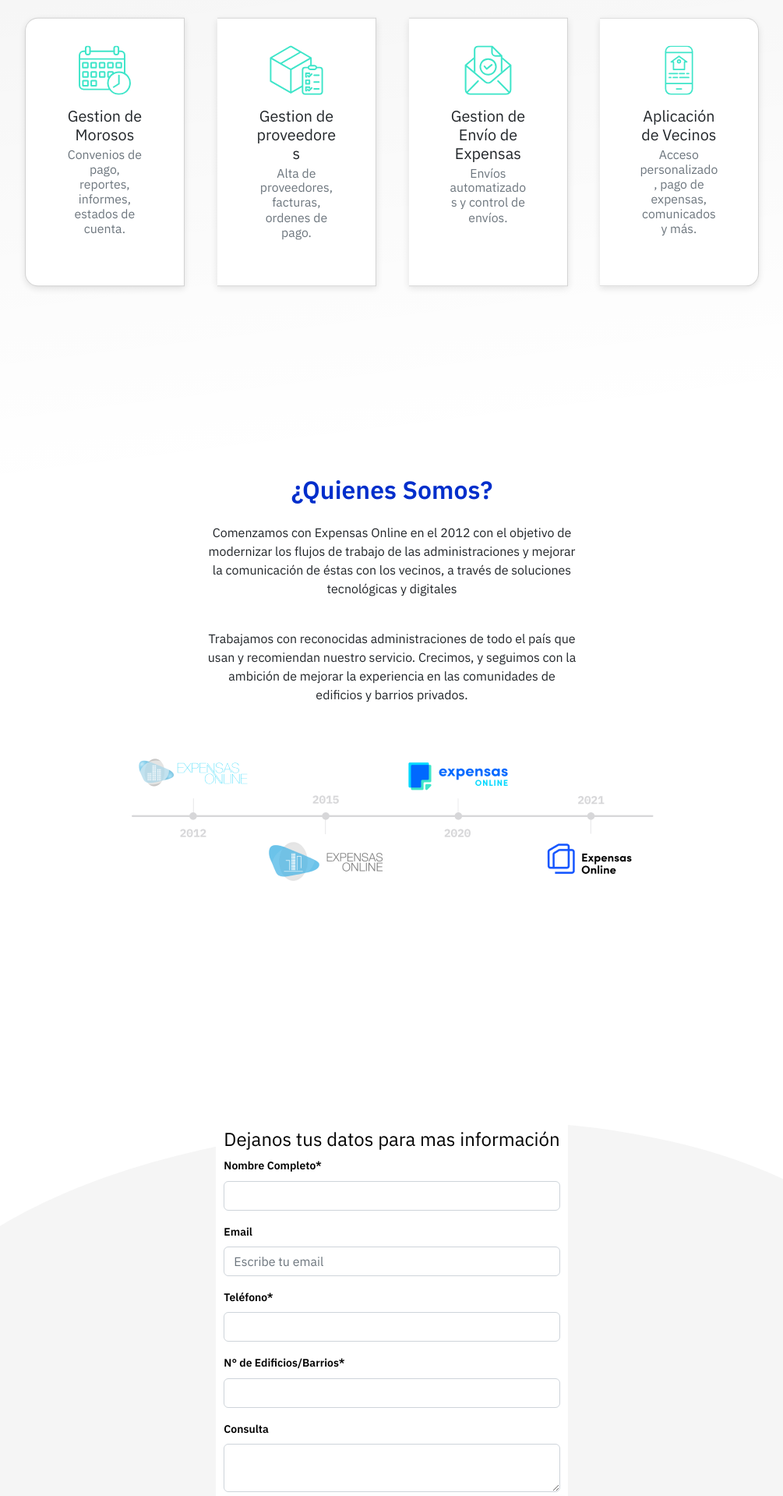
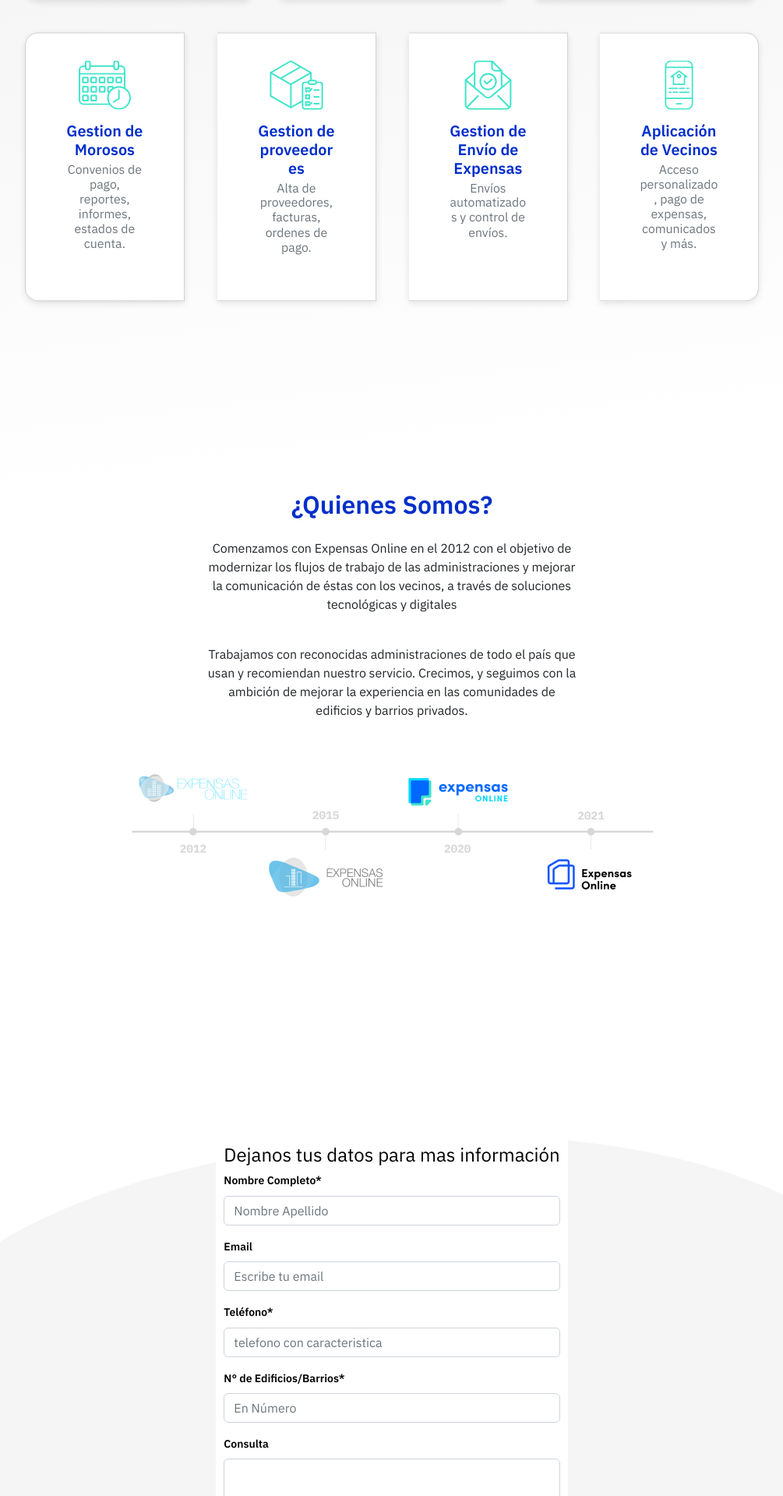
Before and after one commit to WFederico97/expensas-pro-cloned, a React (Create React App) app: page / in a window 1280 px wide. Shown: the part 2541-4460 px from the top of the page at 78% size, without its empty margins (137-1142 px from the left). Built offline with nearby package versions, Linux system fonts and the light colour scheme.

Commit message:
FIX: minor fixes

```diff
--- a/src/App.css
+++ b/src/App.css
@@ -32,9 +32,10 @@ html {
 }
 
 /*section1*/
-.sectionHome1 {
+.sectionHome1  {
   padding: 3em;
 }
+
 
 .list {
   list-style-image: url('../public/images/bullet.svg');
--- a/src/App.js
+++ b/src/App.js
@@ -8,7 +8,6 @@ import GreetingHeroe from "./components/heroe-greeting/heroe-greeting";
 import Footer from "./components/footer/footer";
 import Preguntas from "./components/qa/qa";
 import Home from "./components/home/home";
-
 
 
 
--- a/src/components/cards/cardExpensas.css
+++ b/src/components/cards/cardExpensas.css
@@ -15,6 +15,10 @@
     transform: scale(1.03) ;
     transition-duration: .3s;
     box-shadow: 0 20px 20px -7px rgb(50 50 93 / 10%), 3px 18px 16px -7px rgb(0 0 0 / 20%), 0 -12px 16px -4px rgb(0 0 0 / 3%);
+}
+.card-title {
+    color: #002ECB;
+    font-weight: bolder;
 }
 .cardImgHeroe {
     height: 4em;
--- a/src/components/cards/cardExpensas.jsx
+++ b/src/components/cards/cardExpensas.jsx
@@ -6,7 +6,6 @@ import {
   CardBody,
   CardTitle,
   CardSubtitle,
-  CardText,
   Button,
   CardLink,
 } from "reactstrap";
--- a/src/components/contactForm/contactForm.jsx
+++ b/src/components/contactForm/contactForm.jsx
@@ -9,7 +9,7 @@ export default function FormularioContacto() {
       <Form className="text-start fw-bold">
         <FormGroup>
           <Label for="nombreCompleto">Nombre Completo*</Label>
-          <Input id="nombreCompleto" name="nombre" type="text" />
+          <Input id="nombreCompleto" name="nombre" type="text" placeholder="Nombre Apellido" />
         </FormGroup>
         <FormGroup>
           <Label for="Email">Email</Label>
@@ -22,11 +22,11 @@ export default function FormularioContacto() {
         </FormGroup>
         <FormGroup>
           <Label for="telefono">Teléfono*</Label>
-          <Input id="telefono" name="telefono" type="number" />
+          <Input id="telefono" name="telefono" type="number" placeholder="telefono con caracteristica" />
         </FormGroup>
         <FormGroup>
           <Label for="barrios">N° de Edificios/Barrios*</Label>
-          <Input id="barrios" name="barrios" type="number" />
+          <Input id="barrios" name="barrios" type="number" placeholder="En Número" />
         </FormGroup>
         <FormGroup>
           <Label for="consulta">Consulta</Label>
```
Also changed, not shown: src/components/authForm/form.jsx (deleted, +0 -7 lines), src/components/authForm/form.css (deleted).
